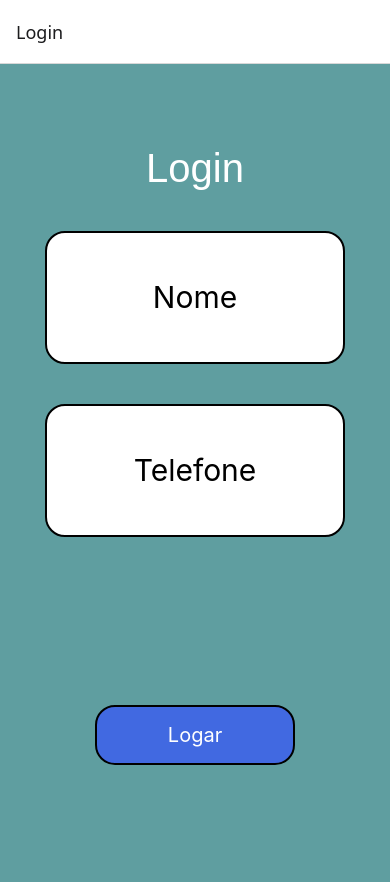
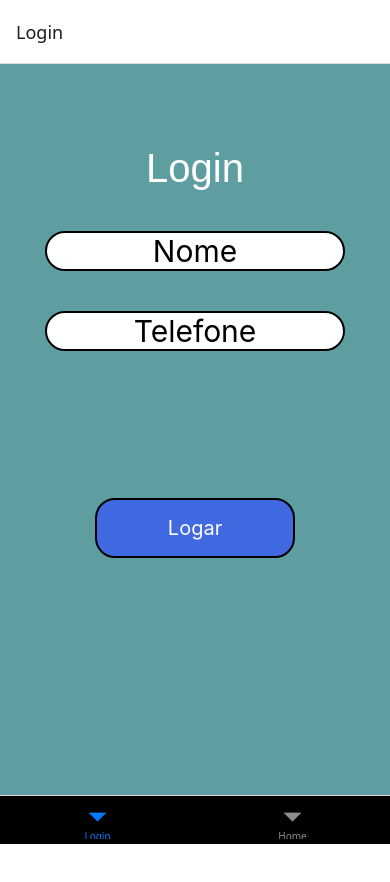
Before and after one commit to brayann07/TelaLoginHomeReact, a React Native app: screen / in a window 390 px wide. Shown: the top 882 px of the page. After the commit the page ends 844 px from the top, so only its background shows below. Built offline with nearby package versions, Linux system fonts and the light colour scheme.

Commit message:
header e rodapé

```diff
--- a/App.js
+++ b/App.js
@@ -1,21 +1,25 @@
 import 'react-native-gesture-handler';
-import { createStackNavigator } from '@react-navigation/stack';
 import { NavigationContainer } from '@react-navigation/native';
 import Home from './screens/home';
 import Login from './screens/login';
+import { BottomTabBar, createBottomTabNavigator } from '@react-navigation/bottom-tabs';
+import { HeaderStyleInterpolators } from '@react-navigation/stack';
 export default function App() {
 
-  const Stack = createStackNavigator();
+  const Bottom = createBottomTabNavigator();
 
   return (
 
     <NavigationContainer>
-      <Stack.Navigator>
-        <Stack.Screen name='Login' component={Login}/>
-        <Stack.Screen name='Home' component={Home}/>
+      <Bottom.Navigator screenOptions={{
+        tabBarStyle:{backgroundColor:'black'},
+        headerStyle:{backgroundColor:'white'}
+       }}
 
-
-      </Stack.Navigator>
+      >
+        <Bottom.Screen name='Login' component={Login}/>
+        <Bottom.Screen name='Home' component={Home}/>
+      </Bottom.Navigator >
     </NavigationContainer>
 
 
--- /dev/null
+++ b/navigators/stack.js
@@ -0,0 +1,21 @@
+import 'react-native-gesture-handler';
+import { createStackNavigator } from '@react-navigation/stack';
+import { NavigationContainer } from '@react-navigation/native';
+import Home from './screens/home';
+import Login from './screens/login';
+export default function Stack() {
+
+  const Stack = createStackNavigator();
+
+  return (
+
+    <NavigationContainer>
+      <Stack.Navigator>
+        <Stack.Screen name='Login' component={Login}/>
+        <Stack.Screen name='Home' component={Home}/>
+      </Stack.Navigator>
+    </NavigationContainer>
+
+
+  );
+}
```
